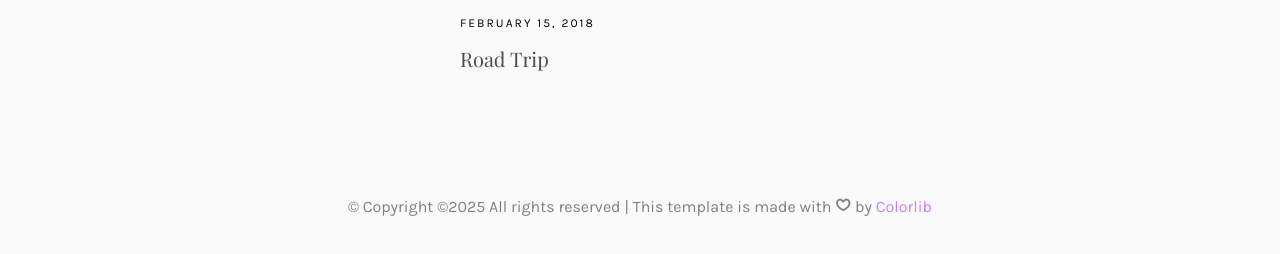
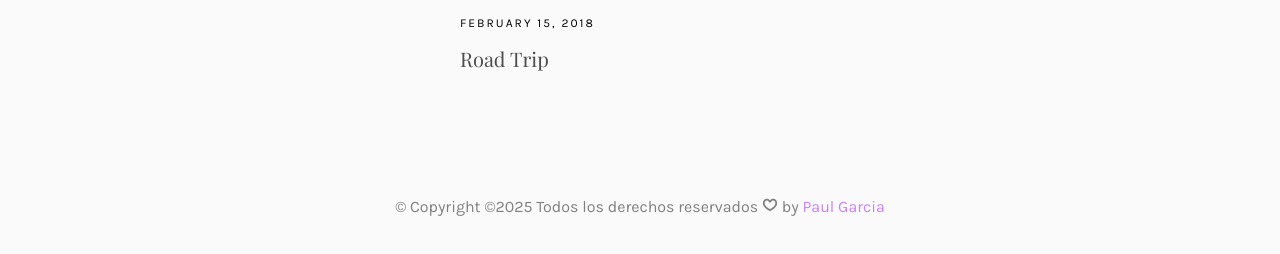
Before and after one commit to ElianPaul/portfolio-epg, a plain HTML site: page index.html in a window 1280 px wide. Shown: the part 9255-9509 px from the top of the page. Drawn offline with nearby package versions, Linux system fonts and the light colour scheme; files whose address does not match are found by name; a web font is replaced by a local one.

Commit message:
Breves cambios

```diff
--- a/index.html
+++ b/index.html
@@ -507,7 +507,7 @@
 						<div class="col-md-12 text-center">
 							<p>
 								&copy; <!-- Link back to Colorlib can't be removed. Template is licensed under CC BY 3.0. -->
-Copyright &copy;<script>document.write(new Date().getFullYear());</script> All rights reserved | This template is made with <i class="icon-heart4" aria-hidden="true"></i> by <a href="https://colorlib.com" target="_blank">Colorlib</a>
+Copyright &copy;<script>document.write(new Date().getFullYear());</script> Todos los derechos reservados <i class="icon-heart4" aria-hidden="true"></i> by <a href="https://colorlib.com" target="_blank">Paul Garcia</a>
 <!-- Link back to Colorlib can't be removed. Template is licensed under CC BY 3.0. -->
 							</p>
 						</div>
```
